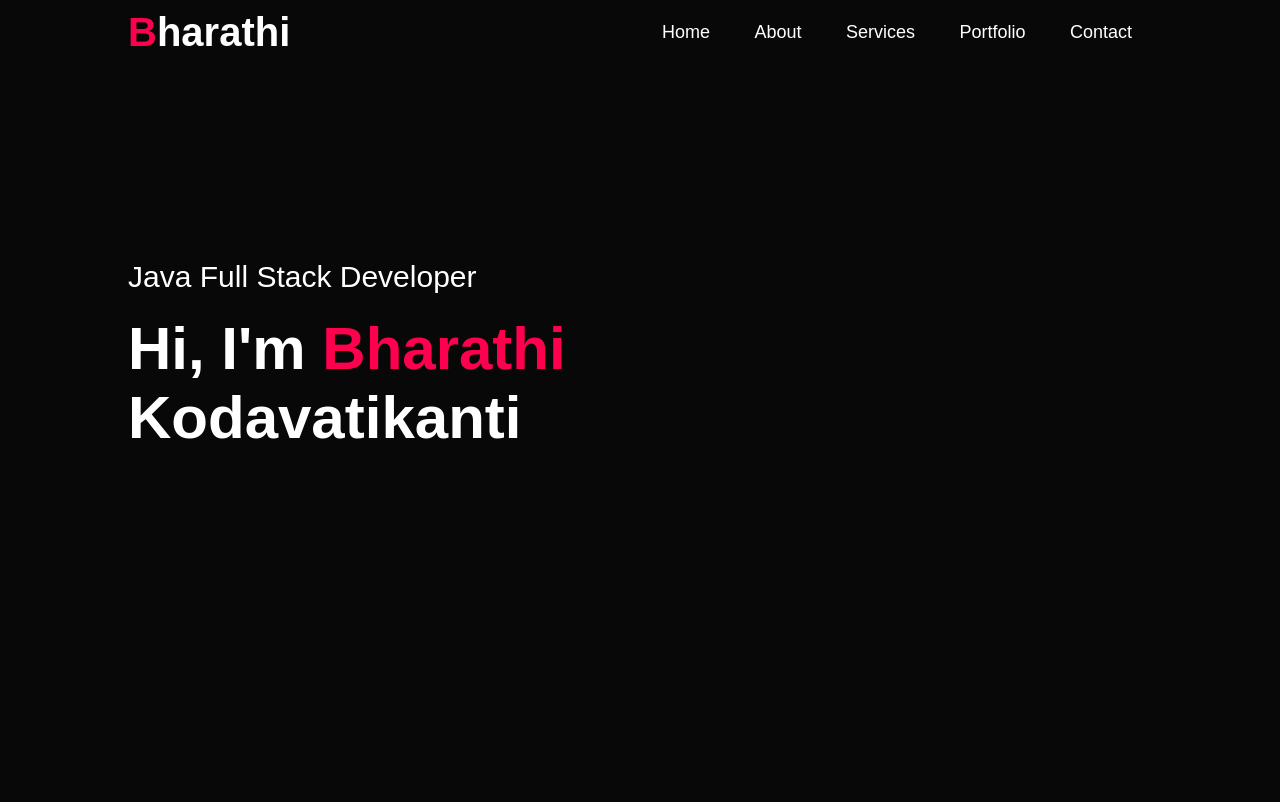
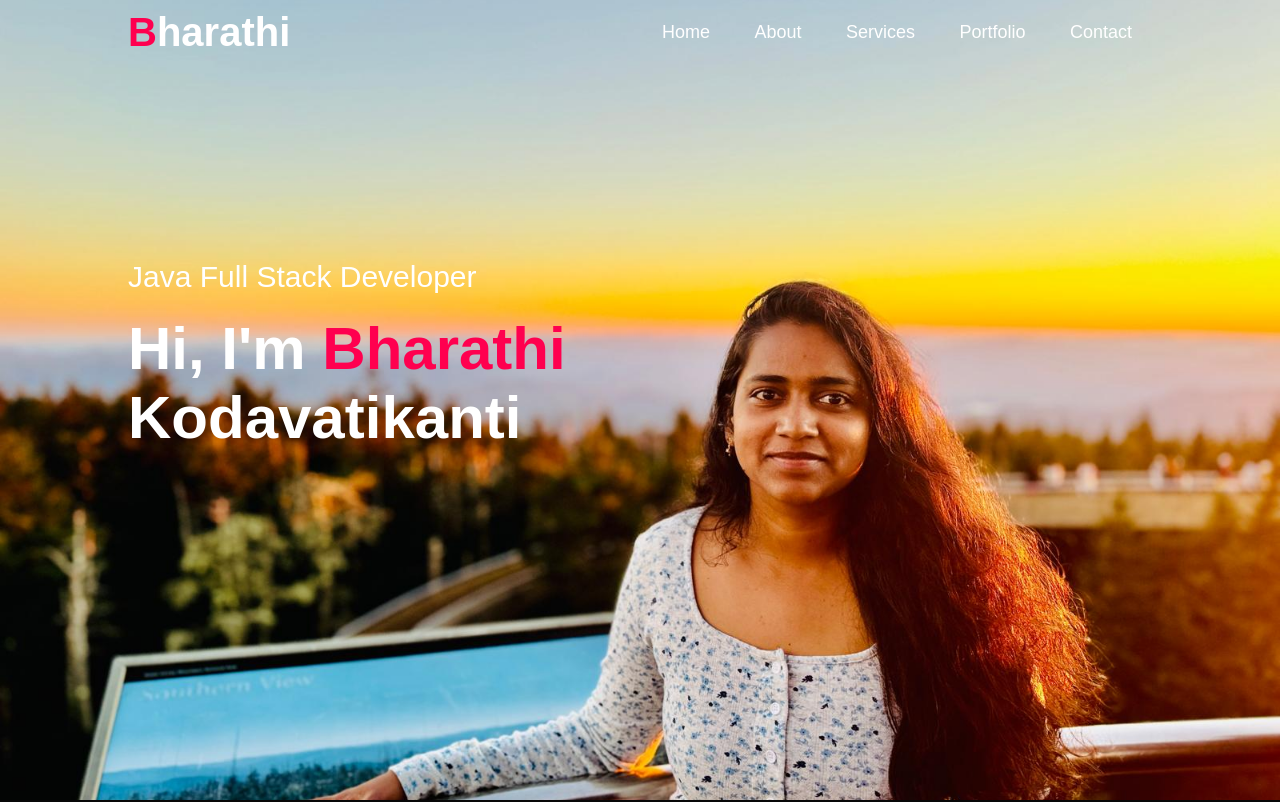
Before and after one commit to Bharathi553/personal-portfolio, a plain HTML site: page index.html in a window 1280 px wide. Shown: the top 802 px of the page. Drawn offline with Linux system fonts and the light colour scheme; the site is published under a folder, as on GitHub Pages, so addresses that start at the root find nothing.

Commit message:
Update style.css

```diff
--- a/style.css
+++ b/style.css
@@ -17,7 +17,7 @@ body{
 #header{
     width:100%;
     height: 100vh;
-    background-image:url(/images/background.jpeg);
+    background-image:url(images/background.jpeg);
     background-size:cover;
     background-position:center;
 }
```
